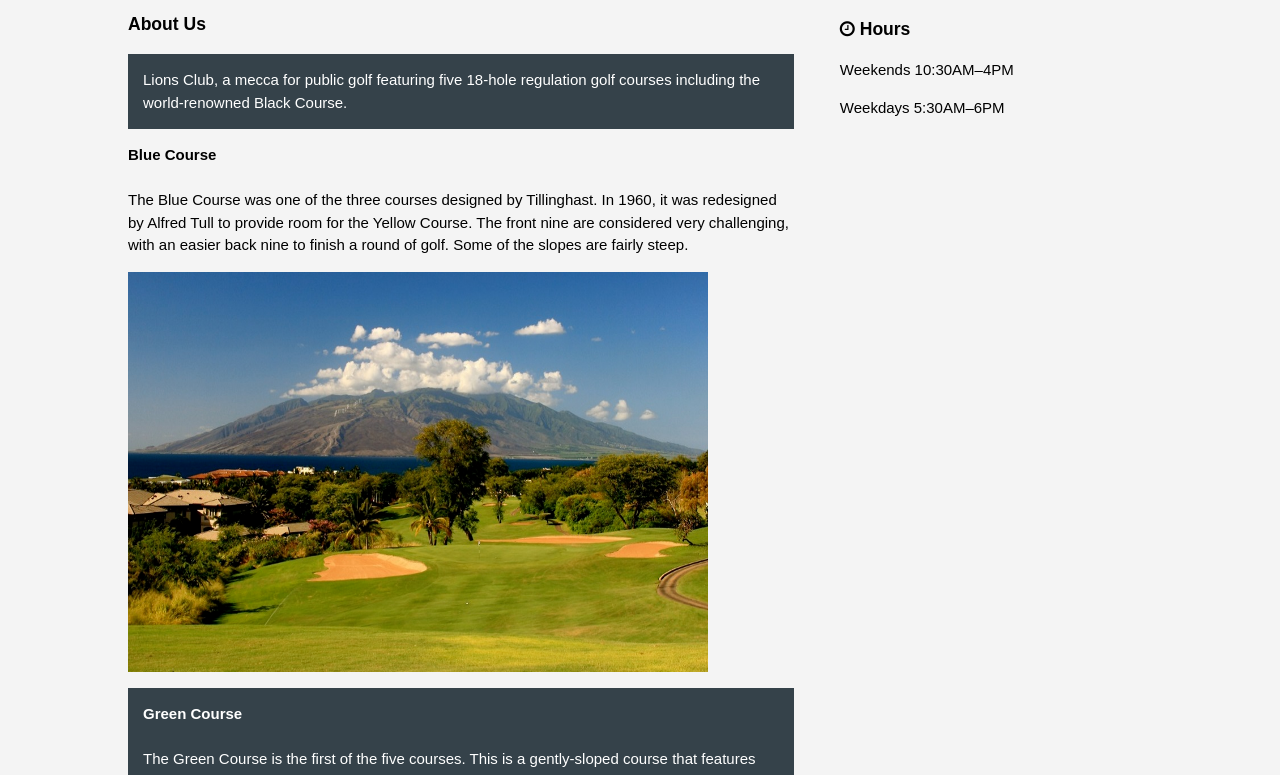
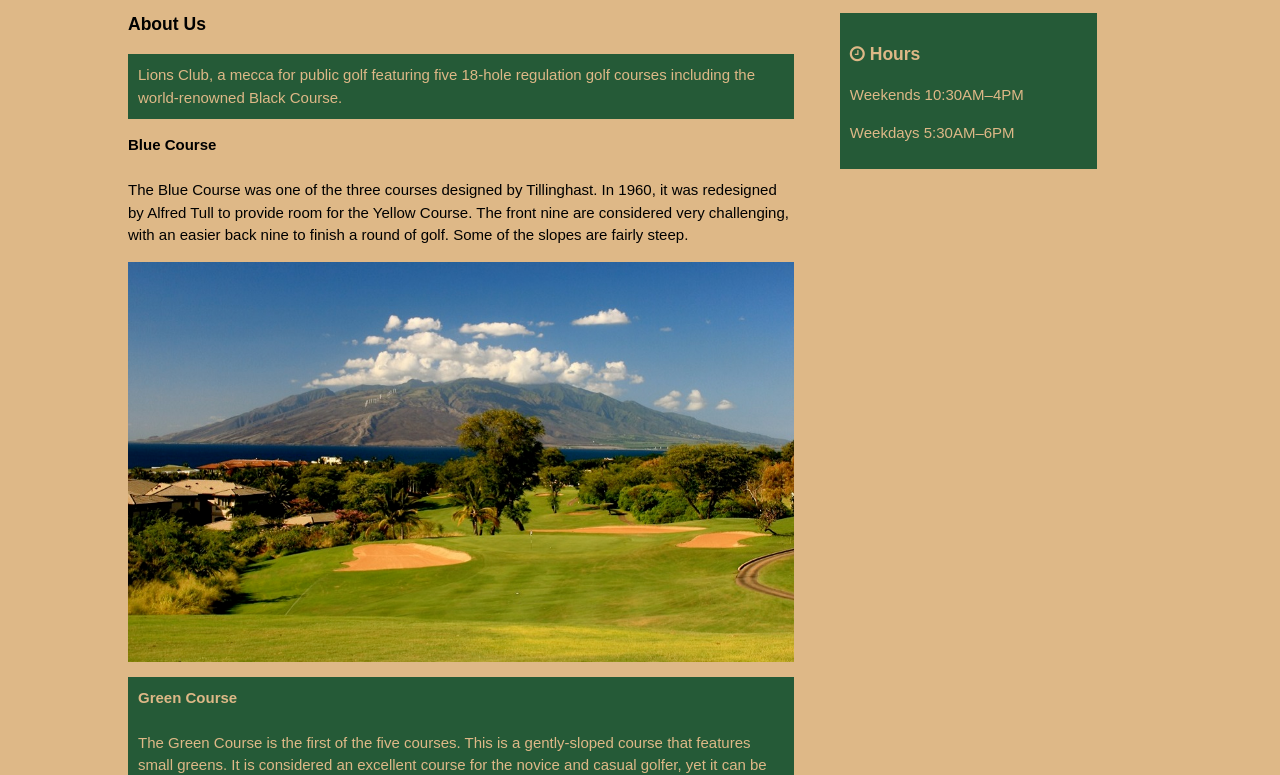
Before and after one commit to ValJ10/333WebUI, a plain HTML site: page about.html in a window 1280 px wide. Shown: the part 117-892 px from the top of the page. Drawn offline with Linux system fonts and the light colour scheme.

Commit message:
Update style.css

```diff
--- a/css/style.css
+++ b/css/style.css
@@ -2,7 +2,7 @@ body {
   font: 15px/1.5 Arial, Helvetica, sans-serif;
   padding: 0;
   margin: 0;
-  background-color: #f4f4f4;
+  background-color: #DEB887;
 }
 
 .container{
@@ -12,11 +12,33 @@ body {
 }
 
 .dark{
-  padding: 15px;
-  background: #35424a;
-  color: #ffffff;
-  margin-top: 10px;
+  padding: 10px;
+  background: #255a37;
+  color: #DEB887;
+  margin-top: 15px;
   margin-bottom: 10px;
+}
+
+.image-container {
+  display: flex;
+  justify-content: center;
+  align-items: center;
+  overflow: hidden
+}
+.image-container img {
+  flex-shrink: 0;
+  min-width: 100%;
+  min-height: 100%
+}
+
+
+.dark-hours{
+  padding: 10px;
+  background: #255a37;
+  color: #DEB887;
+  margin-top: 15px;
+  margin-bottom: 10px;
+  margin-right:50px;
 }
 
 ul{
@@ -27,7 +49,7 @@ ul{
 /* Header */
 
 header{
-  background: #353637;
+  background: #285328;
   color: #ffffff;
   padding-top: 30px;
   min-height: 70px;
@@ -66,7 +88,7 @@ header .highlight, header .current a {
 }
 
 header a:hover{
-  color: #cccccc;
+  color: #DEB887;
   font-weight: bold;
 }
 
@@ -77,7 +99,7 @@ header a:hover{
   background:url('../img/golf-couse-overview.jpg') no-repeat center;
   background-size: cover;
   text-align: center;
-  color: #ffffff;
+  color: #DEB887;
 }
 
 #showcase h1{
@@ -93,7 +115,7 @@ header a:hover{
 /* Newsletter */
 #newsletter {
   padding: 15px;
-  color: #ffffff;
+  color: #DEB887;
   background: #353637;
 }
 
@@ -135,8 +157,8 @@ header a:hover{
 footer{
   padding: 20px;
   margin-top: 20px;
-  color: #ffffff;
-  background-color: #32a0c2;
+  color: #DEB887;
+  background-color: #285328;
   text-align: center;
 }
 
@@ -157,7 +179,9 @@ aside#sidebar input, aside#sidebar textarea {
   padding: 5px;
 }
 
-/* Services */
+
+
+/* Events */
 ul#services li{
   list-style: none;
   padding: 20px;
```
